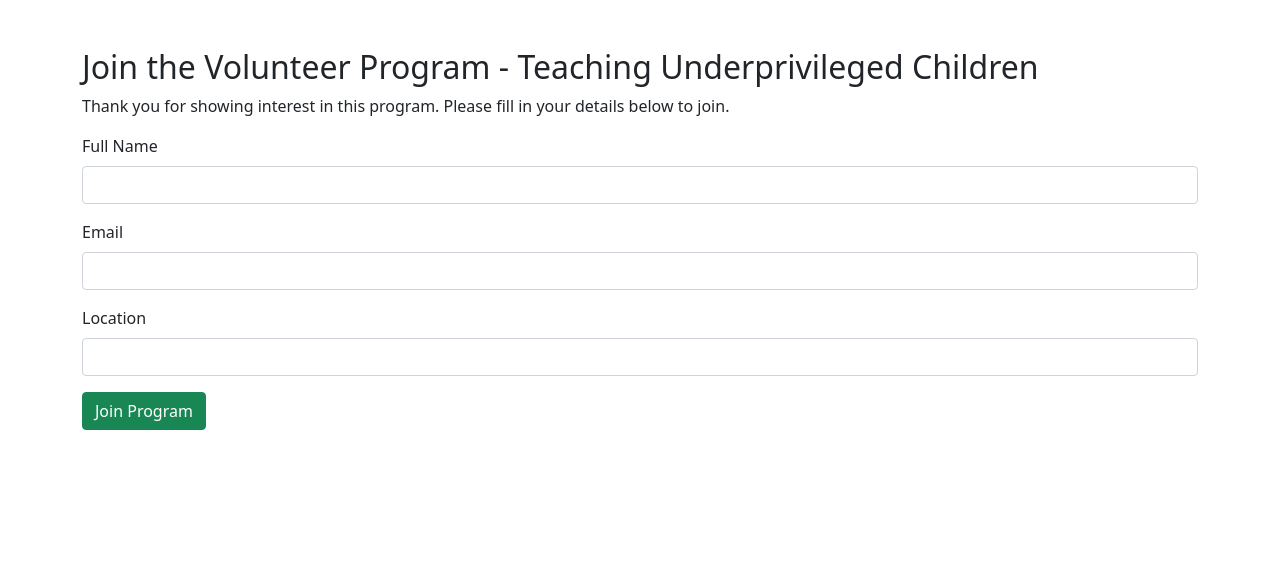
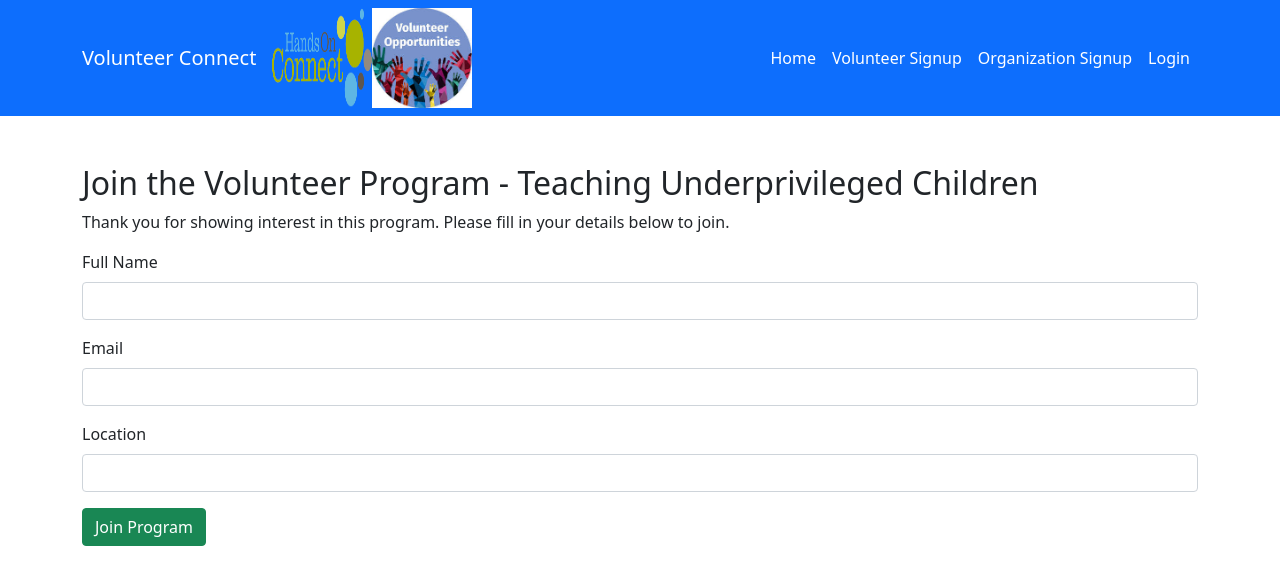
Before and after one commit to Aman99-coder/VYOM_2.0, a plain HTML site: page join-program.html in a window 1280 px wide. Drawn offline with nearby package versions, Linux system fonts and the light colour scheme.

Commit message:
Update join-program.html
1/4/25

```diff
--- a/join-program.html
+++ b/join-program.html
@@ -7,6 +7,35 @@
     <link href="https://cdn.jsdelivr.net/npm/bootstrap@5.1.3/dist/css/bootstrap.min.css" rel="stylesheet">
 </head>
 <body>
+     <!-- Navbar -->
+     <nav class="navbar navbar-expand-lg navbar-light bg-primary">
+        <div class="container">
+            <a class="navbar-brand text-white" href="#">Volunteer Connect</a>
+            <img src="HOC-Logo.png" style="width: 100px; height:100px;" alt="volunteer opportunities" class="img-fluid">
+            <img src="volunteer opportunitis.jpg" style="width: 100px; height:100px;" alt="volunteer opportunities" class="img-fluid">
+
+            <button class="navbar-toggler" type="button" data-bs-toggle="collapse" data-bs-target="#navbarNav" aria-controls="navbarNav" aria-expanded="false" aria-label="Toggle navigation">
+                <span class="navbar-toggler-icon"></span>
+            </button>
+            <div class="collapse navbar-collapse" id="navbarNav">
+                <ul class="navbar-nav ms-auto">
+                    <li class="nav-item">
+                        <a class="nav-link text-white" href="#">Home</a>
+                    </li>
+                    <li class="nav-item">
+                        <a class="nav-link text-white" href="volunteer-signup.html">Volunteer Signup</a>
+                    </li>
+                    <li class="nav-item">
+                        <a class="nav-link text-white" href="organization-signup.html">Organization Signup</a>
+                    </li>
+                    <li class="nav-item">
+                        <a class="nav-link text-white" href="login.html">Login</a>
+                    </li>
+                </ul>
+            </div>
+        </div>
+    </nav>
+
     <div class="container">
         <h2 class="mt-5">Join the Volunteer Program - Teaching Underprivileged Children</h2>
         <p>Thank you for showing interest in this program. Please fill in your details below to join.</p>
```
